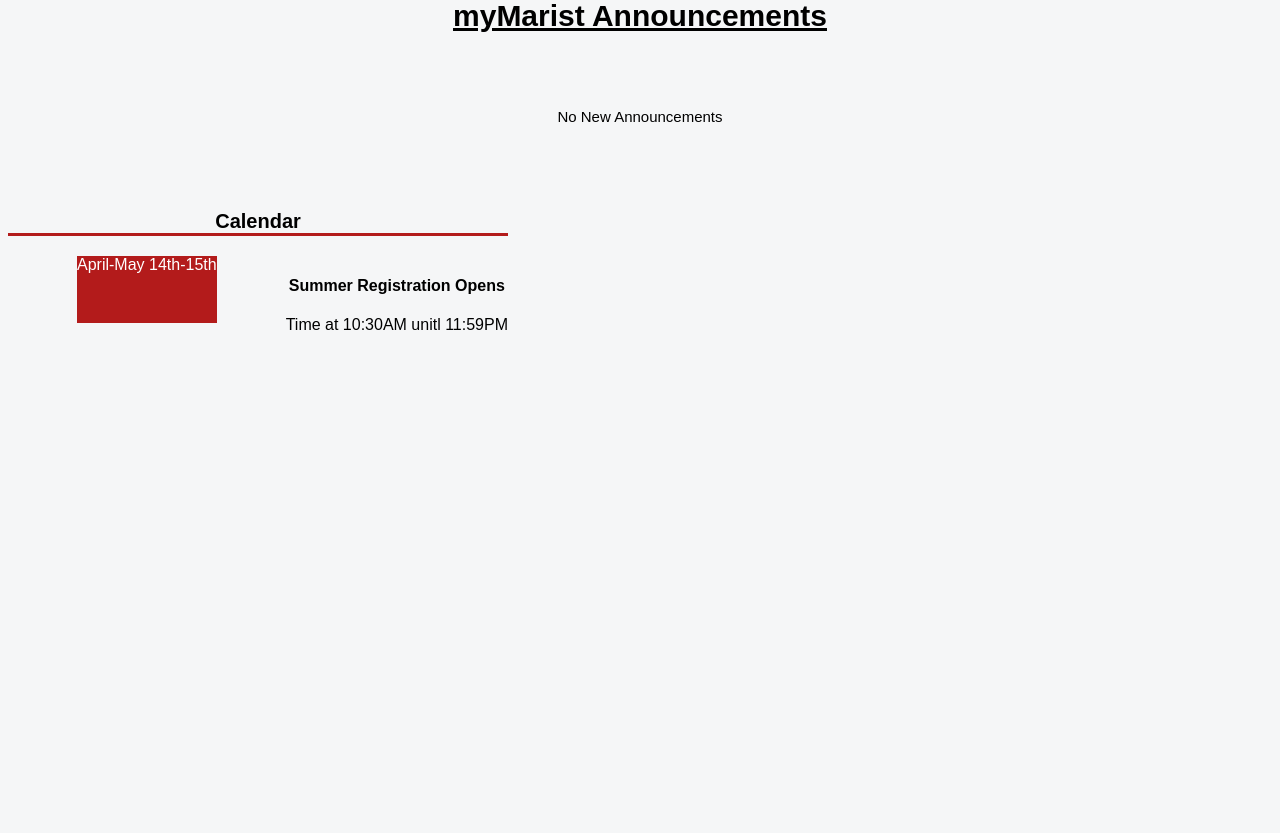
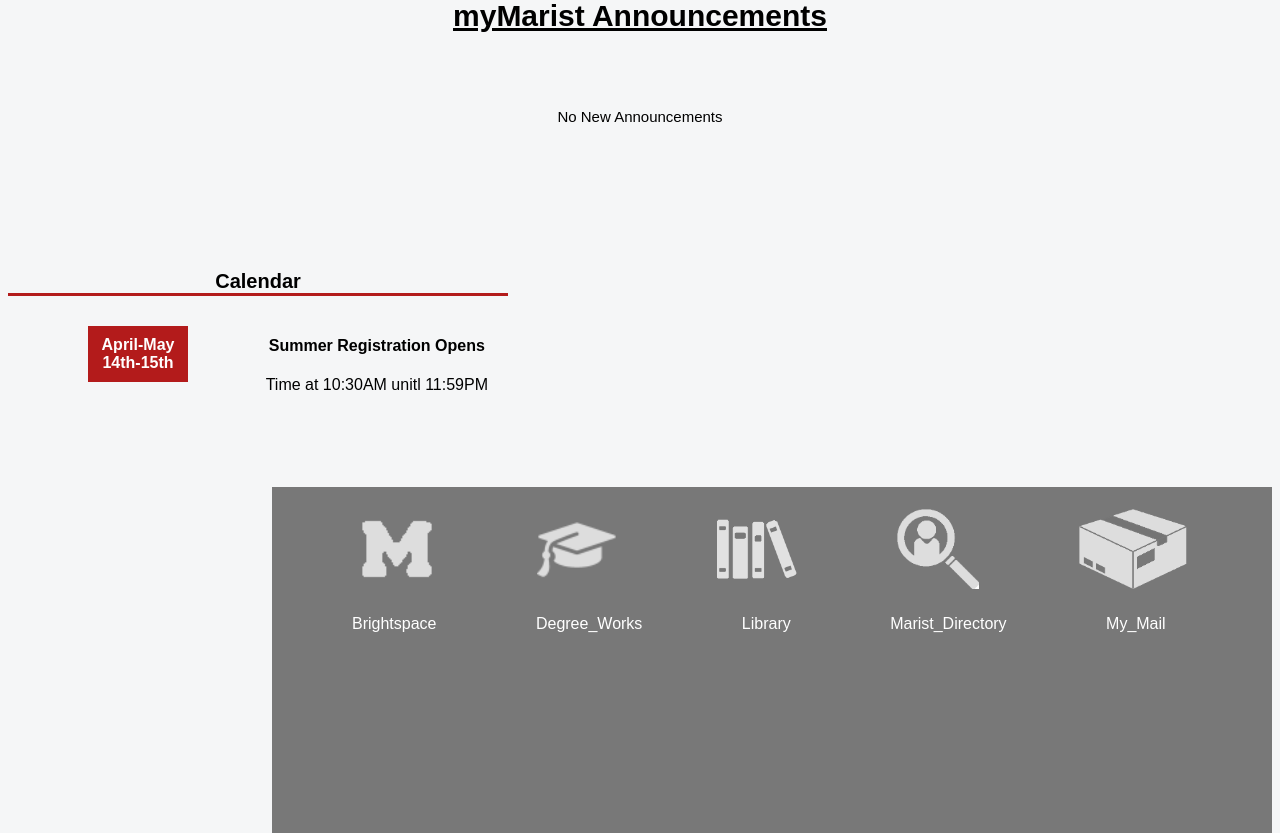
Before and after one commit to Mmiller613/Hackathon-Spring-2026, a Flask app: page / in a window 1280 px wide. Shown: the part 171-1004 px from the top of the page. Before the commit the page ends 501 px from the top, so only its background shows below. Run offline with Flask 3, Linux system fonts and the light colour scheme.

Commit message:
Finished Homepage

```diff
--- a/static/format.css
+++ b/static/format.css
@@ -78,7 +78,7 @@ h1{
     display: block;
 }
 
-/*Main Content Styling*/
+/*Announcement Banner Styling*/
 main{
     padding-top : 0px;
     text-align: center;
@@ -101,10 +101,12 @@ h2{
     text-align: right;
 }
 
+/*Calendar Section Styling*/
 section p{
     font-size : 15px;
     text-align: center;
     padding-top : 50px;
+    padding-bottom : 50px;
 }
 
 h3{
@@ -121,15 +123,54 @@ h3{
     float : left;
 }
 
-#event_1{
+p2{
     text-align : bottom;
-    padding-bottom : 50px;
+    padding-bottom : 10px;
+    padding-top : 10px;
+    margin-left : 80px;
+    margin-top : 10px;
+    float : left;
     color : white;
     width : 100px;
+    font-weight : bold;
     background-color: #b31b1b;
 }
 
 #event_1_desc{
     float : right;
     font-weight : none;
+    margin-right : 20px;
 }
+
+/*Nav Waffle Menu Styling*/
+#waffle_menu{
+    background-color: rgb(120, 120, 120);
+    color : white;
+    float : right;
+    width : 1000px;
+    margin-top : 93px;
+    padding-bottom : 200px;
+}
+
+#brightspace_button{
+    margin-bottom: 0px;
+
+}
+
+h3{
+    margin-top : 30px;
+}
+
+p3{
+    display : flex;
+    word-spacing : 95px;
+    margin-left : 80px;
+    margin-right : 60px;
+}
+
+h5{
+    display : flex;
+    gap : 100px;
+    margin-left : 85px;
+    margin-right : 60px;
+}
--- a/templates/homepage.html
+++ b/templates/homepage.html
@@ -49,7 +49,7 @@
             </ul>
         </nav>
     </div>
-    <div id = "announcement">
+    <div id = "main_content">
         <main>
             <section>
                 <h2 id = "announcements_header">
@@ -63,7 +63,9 @@
             <aside id = "calendar">
                 <h3>Calendar</h3>
                 <div>
-                    <p2 id = "event_1">April-May 14th-15th</p2>
+                    <div id = event_1;>
+                        <p2>April-May 14th-15th</p2>
+                    </div>
                     <aside id = event_1_desc>
                         <h4>
                             Summer Registration Opens
@@ -74,6 +76,20 @@
                     </aside>
                 </div>
             </aside>
+            <aside>
+                <div id = "waffle_menu">
+                    <div id = "brightspace_button">
+                        <h5>
+                            <a href="https://brightspace.marist.edu/d2l/home" title="Go to Brightspace" target="_blank"><img id="brighspace_icon" src="/static/Images/brightspace_icon.png" height="80"></a>
+                            <a href="https://degreeworks.marist.edu/worksheets/WEB31" title="Go to Degree Works"><img id="degreeWorks_icon" src="/static/Images/degreeWorks_Icon.png" height="80"></a>
+                            <a href="https://library.marist.edu/" title="Go to the Library Homepage" target="_blank"><img id="library_icon" src="/static/Images/library_icon.png" height="80"></a>
+                            <a href="https://my.marist.edu/marist-directory" title="Go to the Marist Directory" target="_blank"><img id="maristDirectory_icon" src="/static/Images/maristDirectory_icon.png" height="80"></a>
+                            <a href="https://my.marist.edu/post-office" title="Go to Post Office Homepage" target="_blank"><img id="packages_icon" src="/static/Images/packages_icon.png" height="80"></a>
+                        </h5>
+                        <p3>Brightspace Degree_Works Library Marist_Directory My_Mail</p3>
+                    </div>
+                </div>
+            </aside>
         </main>
     </div>
 </body>
```
Also changed, not shown: static/Images/brightspace_icon.png (added), static/Images/degreeWorks_Icon.png (added), static/Images/library_icon.png (added), static/Images/maristDirectory_icon.png (added), static/Images/packages_icon.png (added).
